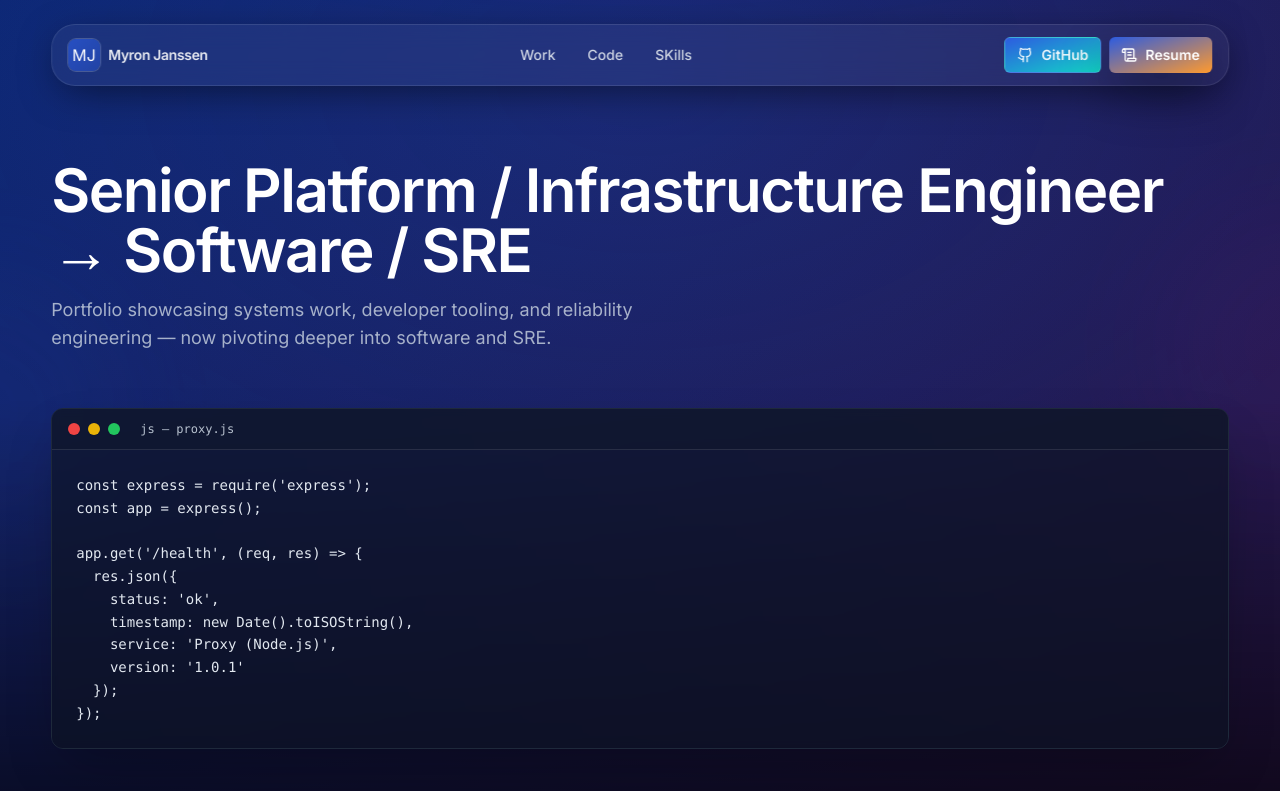
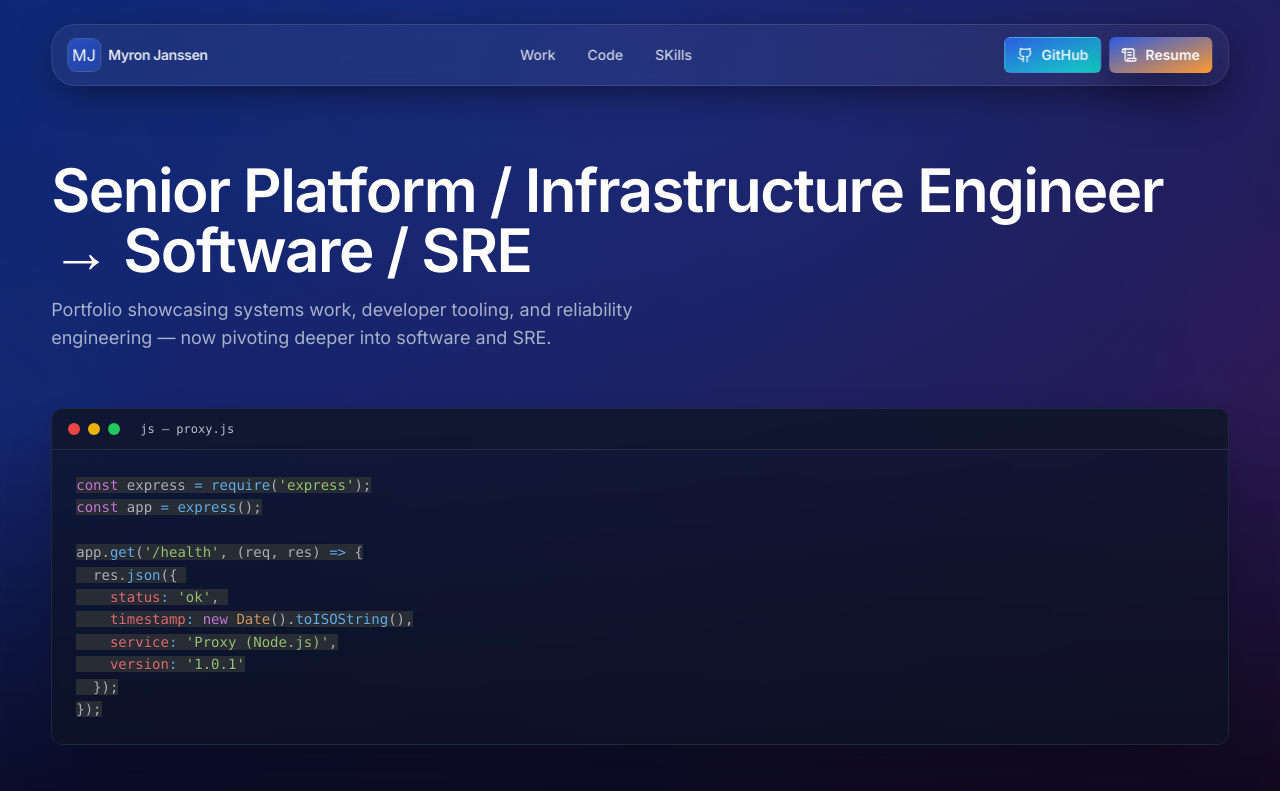
Before and after one commit to XIIISins/portfolio, a Next.js app: page / in a window 1280 px wide. Shown: the top 791 px of the page. Built offline with nearby package versions, Linux system fonts and the light colour scheme.

Commit message:
feat: add syntax highlighting to terminal component with react-syntax-highlighter

```diff
--- a/package.json
+++ b/package.json
@@ -21,12 +21,14 @@
     "@radix-ui/react-icons": "^1.3.0",
     "@radix-ui/react-slot": "^1.0.2",
     "@radix-ui/react-tooltip": "^1.0.7",
+    "@types/react-syntax-highlighter": "^15.5.13",
     "class-variance-authority": "^0.7.0",
     "clsx": "^2.0.0",
     "lucide-react": "^0.294.0",
     "next": "14.0.4",
     "react": "^18.2.0",
     "react-dom": "^18.2.0",
+    "react-syntax-highlighter": "^15.6.1",
     "tailwind-merge": "^2.0.0",
     "tailwindcss-animate": "^1.0.7"
   },
--- a/src/components/terminal.tsx
+++ b/src/components/terminal.tsx
@@ -1,4 +1,19 @@
+import { Prism as SyntaxHighlighter } from 'react-syntax-highlighter'
+import { oneDark } from 'react-syntax-highlighter/dist/esm/styles/prism'
+
 export function Terminal() {
+  const code = `const express = require('express');
+const app = express();
+
+app.get('/health', (req, res) => {
+  res.json({
+    status: 'ok',
+    timestamp: new Date().toISOString(),
+    service: 'Proxy (Node.js)',
+    version: '1.0.1'
+  });
+});`
+
   return (
     <section className="relative mt-10 md:mt-14">
       <div className="relative overflow-hidden rounded-xl border border-white/12 bg-black/20 backdrop-blur-sm shadow-2xl">
@@ -12,21 +27,31 @@ export function Terminal() {
           <div className="ml-3 text-xs font-mono text-slate-300/90 truncate">js — proxy.js</div>
         </div>
 
-        {/* Code area with proper terminal styling */}
+        {/* Code area with syntax highlighting */}
         <div className="relative bg-slate-900/60">
-          <pre className="relative m-0 max-h-[44vh] overflow-auto p-6 text-[14px] leading-relaxed font-mono text-slate-200 whitespace-pre">
-{`const express = require('express');
-const app = express();
-
-app.get('/health', (req, res) => {
-  res.json({
-    status: 'ok',
-    timestamp: new Date().toISOString(),
-    service: 'Proxy (Node.js)',
-    version: '1.0.1'
-  });
-});`}
-          </pre>
+          <div className="max-h-[44vh] overflow-auto">
+            <SyntaxHighlighter
+              language="javascript"
+              style={oneDark}
+              customStyle={{
+                margin: 0,
+                padding: '1.5rem',
+                fontSize: '14px',
+                lineHeight: '1.6',
+                background: 'transparent',
+                borderRadius: 0,
+                fontFamily: 'ui-monospace, SFMono-Regular, "SF Mono", Consolas, "Liberation Mono", Menlo, monospace',
+              }}
+              showLineNumbers={false}
+              wrapLines={true}
+              lineNumberStyle={{
+                color: '#6b7280',
+                fontSize: '12px',
+              }}
+            >
+              {code}
+            </SyntaxHighlighter>
+          </div>
         </div>
       </div>
     </section>
```
Also changed, not shown: 2 other files (tests, documents, lock files or other folders).
